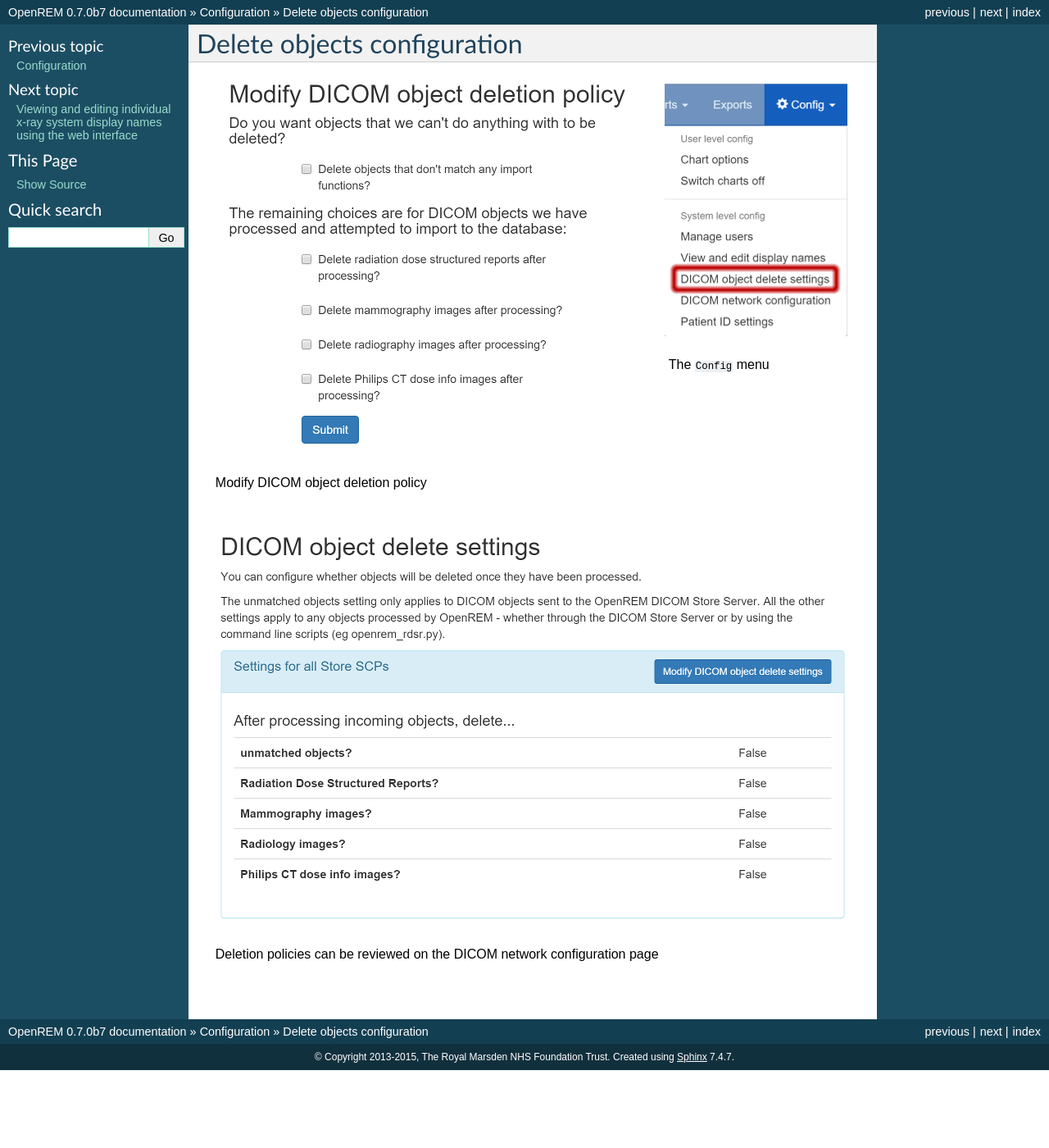
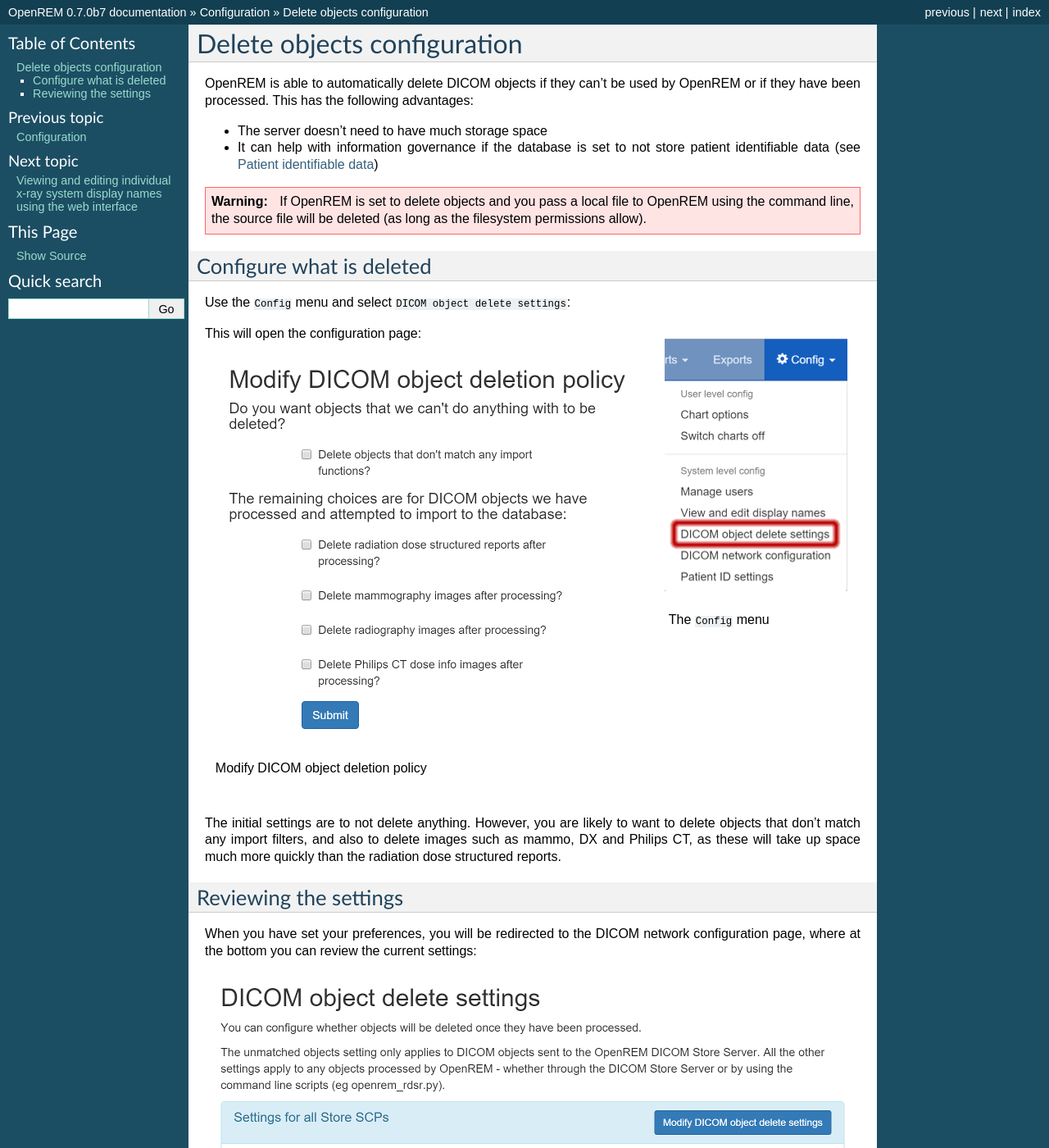
Before and after one commit to ckswilliams/modOpenREM, a Sphinx documentation site: the page built from docs/i_deletesettings.rst, in a window 1280 px wide and 1400 px high. Shown: the whole window at 82% size. Built offline with Sphinx 7.4.7, drawn with Linux system fonts in a browser that asks for light colours; some of the changed text lies outside the part shown.

Commit message:
First draft of DICOM object delete configuration.

```diff
--- a/docs/i_deletesettings.rst
+++ b/docs/i_deletesettings.rst
@@ -1,6 +1,23 @@
 ############################
 Delete objects configuration
 ############################
+
+OpenREM is able to automatically delete DICOM objects if they can't be used by OpenREM or if they have been processed.
+This has the following advantages:
+
+* The server doesn't need to have much storage space
+* It can help with information governance if the database is set to not store patient identifiable data (see
+  :doc:`patientid`)
+
+.. warning::
+    If OpenREM is set to delete objects and you pass a local file to OpenREM using the command line, the source file
+    will be deleted (as long as the filesystem permissions allow).
+
+*************************
+Configure what is deleted
+*************************
+
+Use the ``Config`` menu and select ``DICOM object delete settings``:
 
 .. figure:: img/ConfigMenuDelete.png
     :align: right
@@ -8,14 +25,29 @@
 
     The ``Config`` menu
 
+This will open the configuration page:
+
 .. figure:: img/DicomDeletePolicyMod.png
     :align: center
     :alt: Modify DICOM object delete settings
 
     Modify DICOM object deletion policy
 
+The initial settings are to not delete anything. However, you are likely to want to delete objects that don't match any
+import filters, and also to delete images such as mammo, DX and Philips CT, as these will take up space much more
+quickly than the radiation dose structured reports.
+
+**********************
+Reviewing the settings
+**********************
+
+When you have set your preferences, you will be redirected to the DICOM network configuration page, where at the bottom
+you can review the current settings:
+
 .. figure:: img/DicomDeletePolicyReview.png
     :align: center
     :alt: DICOM object deletion poligy review on DICOM config page
 
     Deletion policies can be reviewed on the DICOM network configuration page
+
+More information about the DICOM network configuration can be found on the :doc:`netdicom` page.
```
